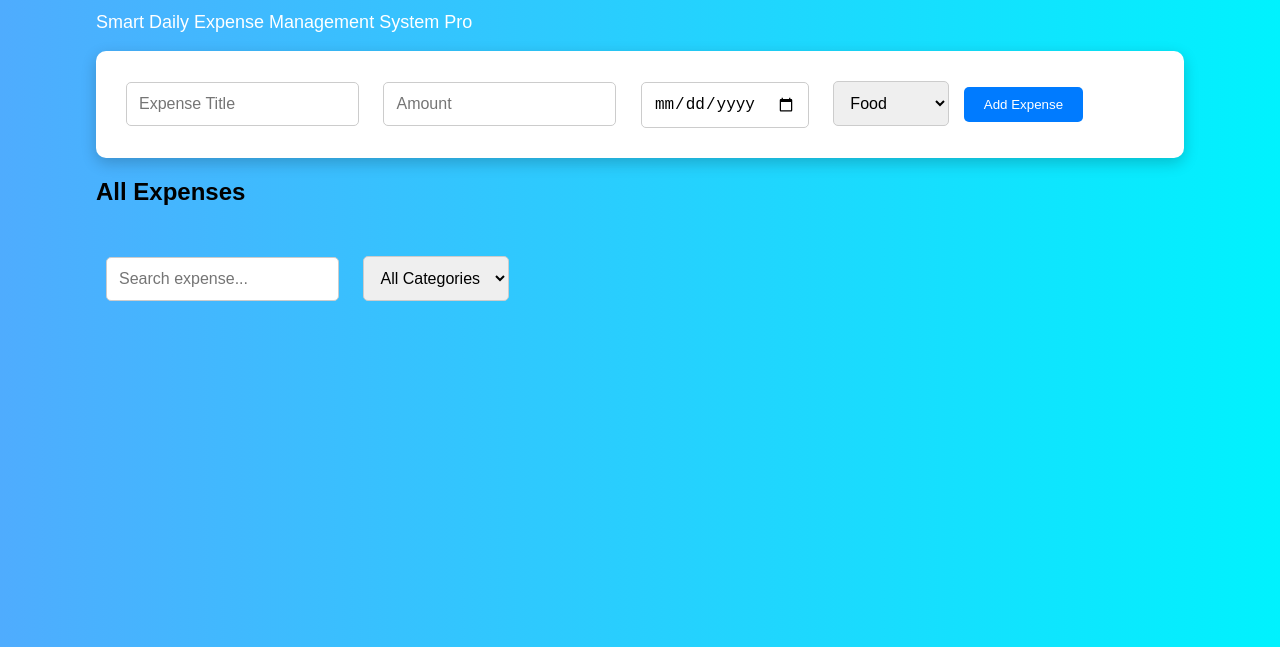
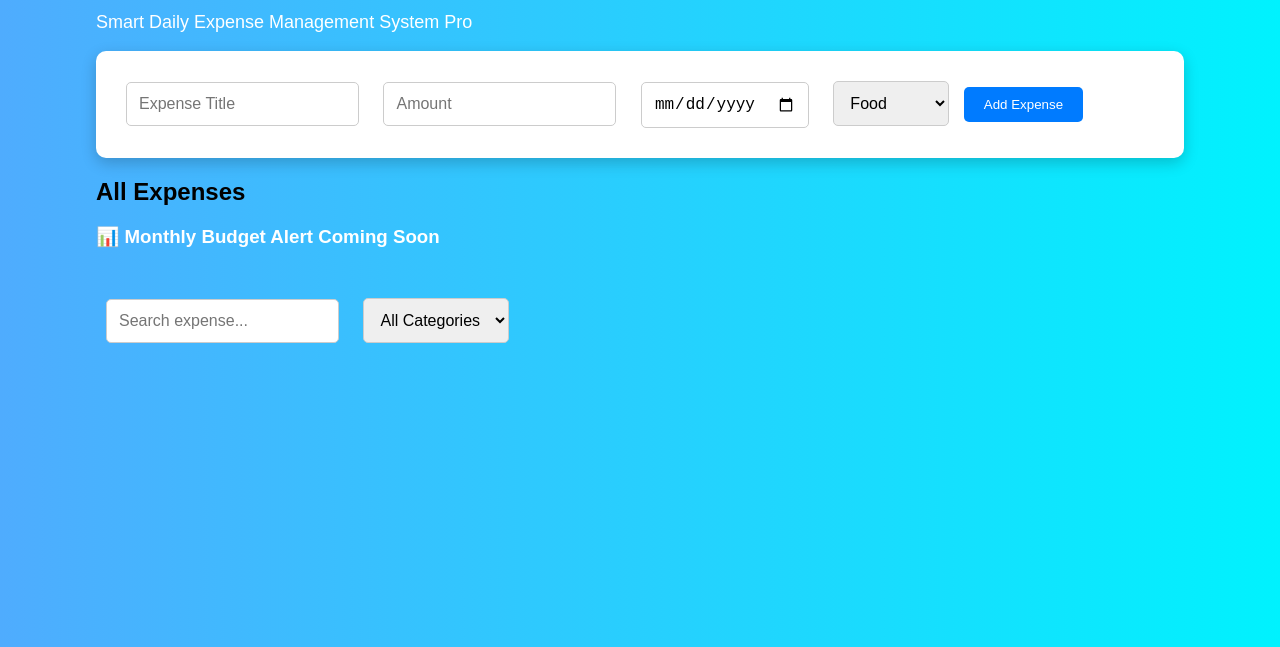
Before and after one commit to snehalnipane20/ExpenseDiary-Pro, a plain HTML site: page frontend/index.html in a window 1280 px wide. Shown: the part 153-800 px from the top of the page. Drawn offline with Linux system fonts and the light colour scheme; no server answers.

Commit message:
Added budget alert placeholder

```diff
--- a/frontend/index.html
+++ b/frontend/index.html
@@ -63,6 +63,10 @@
 
     <h2>All Expenses</h2>
 
+    <h3 style="color:white;">
+  📊 Monthly Budget Alert Coming Soon
+    </h3>
+
     <div id="summaryCards"></div>
 
     <input
```
